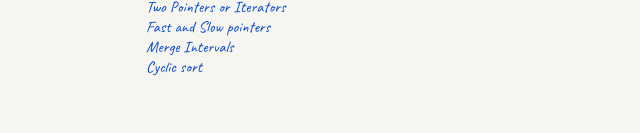
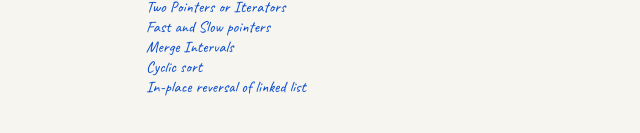
Before and after one commit to YEriin/rspot, an Astro site in the folder apps/blog/: page /algorithm in a window 1280 px wide. Shown: the part 175-308 px from the top of the page, without its empty margins (278-918 px from the left). Built offline with nearby package versions, Linux system fonts and the light colour scheme; Astro itself is replaced by a stand-in of ours.

Commit message:
feat: add <section>In-place reversal of linked list</section>

```diff
--- a/apps/blog/src/pages/algorithm.astro
+++ b/apps/blog/src/pages/algorithm.astro
@@ -11,6 +11,7 @@ import Layout from "../layouts/Layout.astro";
       <section>Fast and Slow pointers</section>
       <section>Merge Intervals</section>
       <section>Cyclic sort</section>
+      <section>In-place reversal of linked list</section>
       <section></section>
     </div>
   </main>
```
